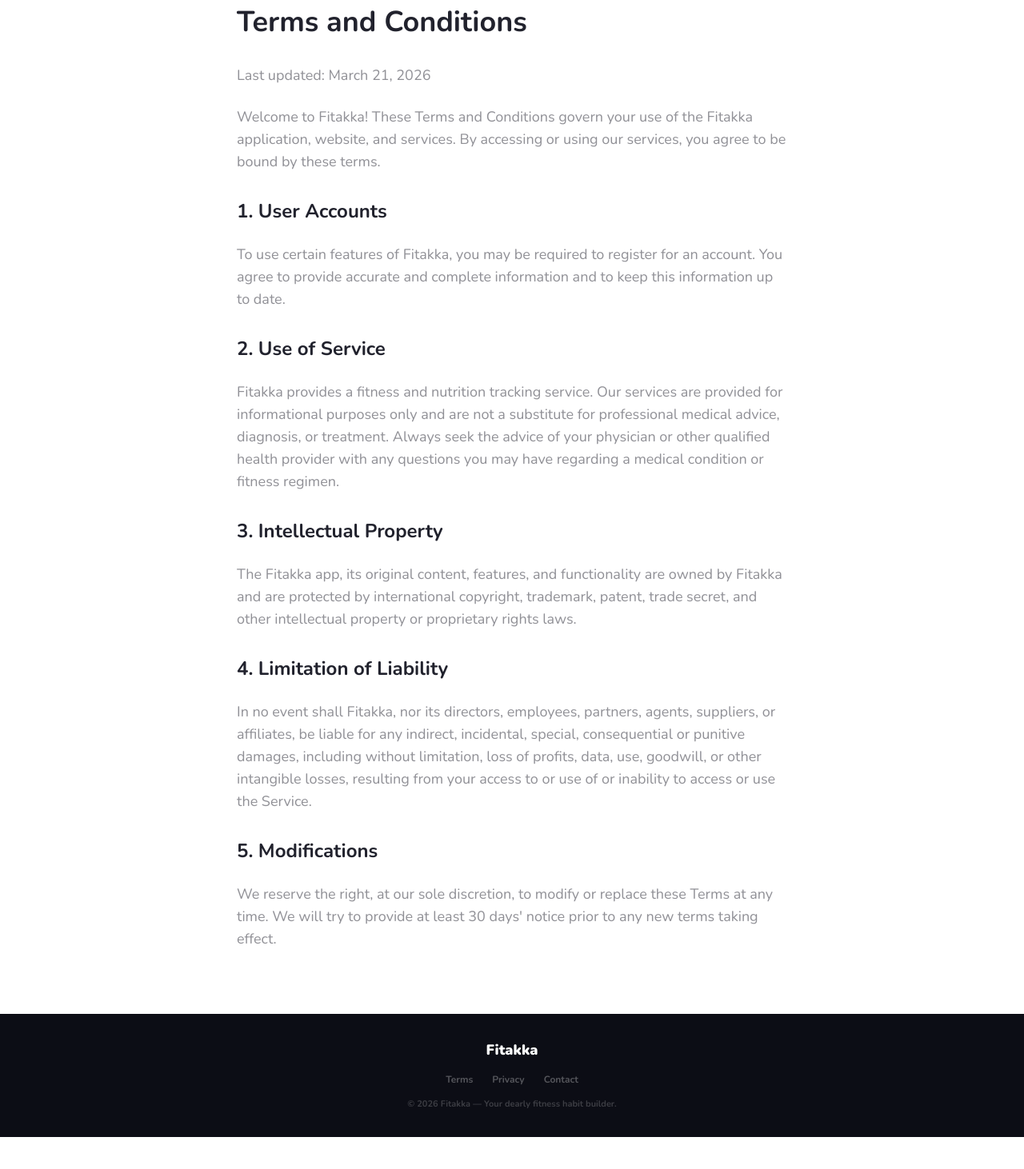
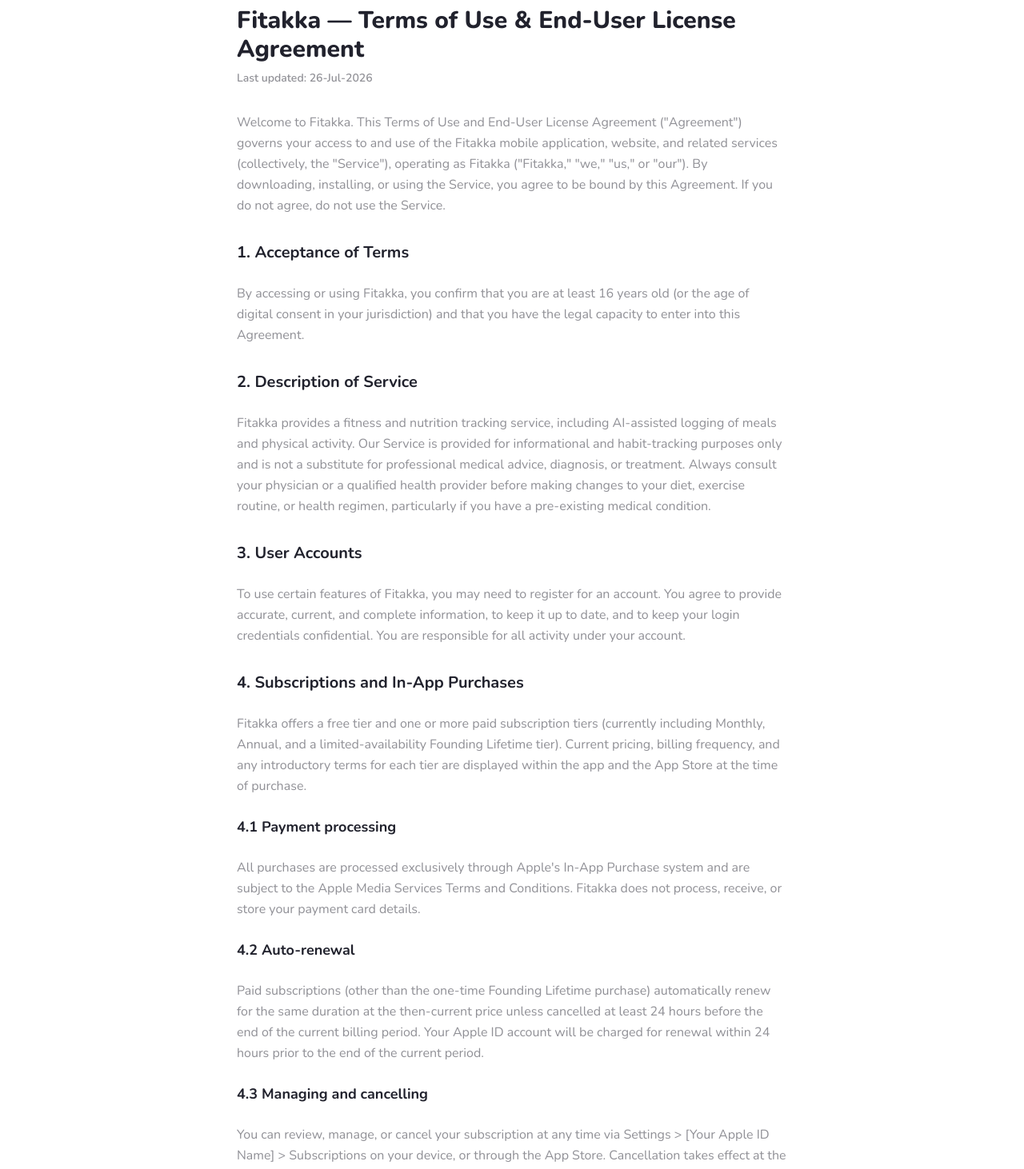
Before and after one commit to AarunPalanisamy/fitakka-web, a Next.js app: page /terms in a window 1280 px wide. Shown: the part 120-1582 px from the top of the page at 80% size. Before the commit the page ends 1542 px from the top, so only its background shows below. Built offline with nearby package versions, Linux system fonts and the light colour scheme.

Commit message:
Update Terms & Conditions with custom EULA and subscription policies

```diff
--- a/src/app/terms/page.tsx
+++ b/src/app/terms/page.tsx
@@ -7,31 +7,127 @@
     <main className="min-h-screen flex flex-col font-nunito bg-white text-ink">
       <Navbar />
       <div className="flex-grow pt-32 pb-20 px-8 md:px-10 max-w-3xl mx-auto">
-        <h1 className="text-4xl font-bold mb-8 text-ink">Terms and Conditions</h1>
-        <div className="space-y-6 text-lg text-ink-50">
-          <p>Last updated: {new Date().toLocaleDateString('en-US', { year: 'numeric', month: 'long', day: 'numeric' })}</p>
+        <h1 className="text-3xl font-extrabold mb-2 text-ink">Fitakka — Terms of Use & End-User License Agreement</h1>
+        <p className="text-sm text-ink-50 mb-8 font-semibold">Last updated: 26-Jul-2026</p>
+
+        <div className="space-y-6 text-base text-ink-50 leading-relaxed">
           <p>
-            Welcome to Fitakka! These Terms and Conditions govern your use of the Fitakka application, website, and services. By accessing or using our services, you agree to be bound by these terms.
+            Welcome to Fitakka. This Terms of Use and End-User License Agreement ("Agreement") governs your access to and use of the Fitakka mobile application, website, and related services (collectively, the "Service"), operating as Fitakka ("Fitakka," "we," "us," or "our"). By downloading, installing, or using the Service, you agree to be bound by this Agreement. If you do not agree, do not use the Service.
           </p>
-          <h2 className="text-2xl font-bold text-ink mt-8">1. User Accounts</h2>
+
+          <h2 className="text-xl font-bold text-ink mt-8">1. Acceptance of Terms</h2>
           <p>
-            To use certain features of Fitakka, you may be required to register for an account. You agree to provide accurate and complete information and to keep this information up to date.
+            By accessing or using Fitakka, you confirm that you are at least 16 years old (or the age of digital consent in your jurisdiction) and that you have the legal capacity to enter into this Agreement.
           </p>
-          <h2 className="text-2xl font-bold text-ink mt-8">2. Use of Service</h2>
+
+          <h2 className="text-xl font-bold text-ink mt-8">2. Description of Service</h2>
           <p>
-            Fitakka provides a fitness and nutrition tracking service. Our services are provided for informational purposes only and are not a substitute for professional medical advice, diagnosis, or treatment. Always seek the advice of your physician or other qualified health provider with any questions you may have regarding a medical condition or fitness regimen.
+            Fitakka provides a fitness and nutrition tracking service, including AI-assisted logging of meals and physical activity. Our Service is provided for informational and habit-tracking purposes only and is not a substitute for professional medical advice, diagnosis, or treatment. Always consult your physician or a qualified health provider before making changes to your diet, exercise routine, or health regimen, particularly if you have a pre-existing medical condition.
           </p>
-          <h2 className="text-2xl font-bold text-ink mt-8">3. Intellectual Property</h2>
+
+          <h2 className="text-xl font-bold text-ink mt-8">3. User Accounts</h2>
           <p>
-            The Fitakka app, its original content, features, and functionality are owned by Fitakka and are protected by international copyright, trademark, patent, trade secret, and other intellectual property or proprietary rights laws.
+            To use certain features of Fitakka, you may need to register for an account. You agree to provide accurate, current, and complete information, to keep it up to date, and to keep your login credentials confidential. You are responsible for all activity under your account.
           </p>
-          <h2 className="text-2xl font-bold text-ink mt-8">4. Limitation of Liability</h2>
+
+          <h2 className="text-xl font-bold text-ink mt-8">4. Subscriptions and In-App Purchases</h2>
           <p>
-            In no event shall Fitakka, nor its directors, employees, partners, agents, suppliers, or affiliates, be liable for any indirect, incidental, special, consequential or punitive damages, including without limitation, loss of profits, data, use, goodwill, or other intangible losses, resulting from your access to or use of or inability to access or use the Service.
+            Fitakka offers a free tier and one or more paid subscription tiers (currently including Monthly, Annual, and a limited-availability Founding Lifetime tier). Current pricing, billing frequency, and any introductory terms for each tier are displayed within the app and the App Store at the time of purchase.
           </p>
-          <h2 className="text-2xl font-bold text-ink mt-8">5. Modifications</h2>
+
+          <h3 className="text-lg font-bold text-ink mt-6">4.1 Payment processing</h3>
           <p>
-            We reserve the right, at our sole discretion, to modify or replace these Terms at any time. We will try to provide at least 30 days' notice prior to any new terms taking effect.
+            All purchases are processed exclusively through Apple's In‑App Purchase system and are subject to the Apple Media Services Terms and Conditions. Fitakka does not process, receive, or store your payment card details.
+          </p>
+
+          <h3 className="text-lg font-bold text-ink mt-6">4.2 Auto-renewal</h3>
+          <p>
+            Paid subscriptions (other than the one-time Founding Lifetime purchase) automatically renew for the same duration at the then-current price unless cancelled at least 24 hours before the end of the current billing period. Your Apple ID account will be charged for renewal within 24 hours prior to the end of the current period.
+          </p>
+
+          <h3 className="text-lg font-bold text-ink mt-6">4.3 Managing and cancelling</h3>
+          <p>
+            You can review, manage, or cancel your subscription at any time via Settings &gt; [Your Apple ID Name] &gt; Subscriptions on your device, or through the App Store. Cancellation takes effect at the end of the current billing period, and you'll keep access to paid features until then.
+          </p>
+
+          <h3 className="text-lg font-bold text-ink mt-6">4.4 Refunds</h3>
+          <p>
+            All billing and refund requests are handled directly by Apple, not by Fitakka, under Apple's App Store refund policies. To request a refund, use <a href="https://reportaproblem.apple.com" target="_blank" rel="noopener noreferrer" className="text-purple hover:underline">reportaproblem.apple.com</a> or contact Apple Support.
+          </p>
+
+          <h3 className="text-lg font-bold text-ink mt-6">4.5 Price changes</h3>
+          <p>
+            We may change subscription pricing from time to time. Changes apply from your next renewal date, and we will provide advance notice where required by law or by Apple's guidelines.
+          </p>
+
+          <h2 className="text-xl font-bold text-ink mt-8">5. License Grant and Restrictions</h2>
+          <p>
+            This Agreement is concluded solely between you and Fitakka, and not with Apple. Fitakka, not Apple, is solely responsible for the Service and its content.
+          </p>
+          <p>
+            Subject to your compliance with this Agreement, Fitakka grants you a limited, non-exclusive, non-transferable, revocable license to use the Fitakka app on any Apple-branded device that you own or control, as permitted by Apple's Usage Rules — including use via other accounts associated with you through Family Sharing, where applicable.
+          </p>
+          <p>
+            You may not: (a) copy, modify, reverse-engineer, or create derivative works of the app; (b) sell, rent, lease, sublicense, or redistribute the app; or (c) use the Service for any unlawful purpose or in a manner that violates any third party's rights.
+          </p>
+
+          <h2 className="text-xl font-bold text-ink mt-8">6. Maintenance and Support</h2>
+          <p>
+            Fitakka, not Apple, is solely responsible for providing any maintenance and support for the Service. Apple has no obligation whatsoever to furnish maintenance or support services for the app. For support, contact us at <a href="mailto:hello@fitakka.app" className="text-purple hover:underline">hello@fitakka.app</a>.
+          </p>
+
+          <h2 className="text-xl font-bold text-ink mt-8">7. Warranty Disclaimer</h2>
+          <p>
+            Fitakka, not Apple, is solely responsible for any product warranties, whether express or implied by law, to the extent not effectively disclaimed. THE SERVICE IS PROVIDED "AS IS" AND "AS AVAILABLE," WITHOUT WARRANTIES OF ANY KIND, WHETHER EXPRESS OR IMPLIED.
+          </p>
+          <p>
+            In the event the app fails to conform to any applicable warranty, you may notify Apple, and Apple will refund the applicable purchase price to you. To the maximum extent permitted by law, Apple will have no other warranty obligation whatsoever with respect to the app, and any other claims, losses, or damages arising from a warranty failure are Fitakka's sole responsibility.
+          </p>
+
+          <h2 className="text-xl font-bold text-ink mt-8">8. Product Claims</h2>
+          <p>
+            Fitakka, not Apple, is responsible for addressing any claims by you or any third party relating to the Service or your possession and use of it, including: (i) product liability claims; (ii) any claim that the Service fails to conform to an applicable legal or regulatory requirement; and (iii) claims arising under consumer protection, privacy, or similar legislation.
+          </p>
+
+          <h2 className="text-xl font-bold text-ink mt-8">9. Intellectual Property</h2>
+          <p>
+            The Fitakka app, its content, features, and functionality are owned by Fitakka and are protected by applicable copyright, trademark, and other intellectual property laws. In the event of any third-party claim that the Service or your use of it infringes that party's intellectual property rights, Fitakka, not Apple, will be solely responsible for the investigation, defense, settlement, and discharge of any such claim.
+          </p>
+
+          <h2 className="text-xl font-bold text-ink mt-8">10. Legal and Export Compliance</h2>
+          <p>
+            By using the Service, you represent that you are not located in a country subject to a U.S. Government embargo or designated by the U.S. Government as "terrorist-supporting," and that you are not listed on any U.S. Government list of prohibited or restricted parties.
+          </p>
+
+          <h2 className="text-xl font-bold text-ink mt-8">11. Third-Party Terms</h2>
+          <p>
+            Your use of the Service must comply with any other applicable third-party agreements you are subject to (for example, your mobile carrier's data plan terms). Fitakka is not responsible for any violation of such third-party agreements arising from your use of the Service.
+          </p>
+
+          <h2 className="text-xl font-bold text-ink mt-8">12. Apple as Third-Party Beneficiary</h2>
+          <p>
+            You acknowledge and agree that Apple and Apple's subsidiaries are third-party beneficiaries of this Agreement, and that upon your acceptance of this Agreement, Apple will have the right (and will be deemed to have accepted the right) to enforce this Agreement against you as a third-party beneficiary.
+          </p>
+
+          <h2 className="text-xl font-bold text-ink mt-8">13. Limitation of Liability</h2>
+          <p>
+            To the maximum extent permitted by applicable law, Fitakka and its officers, employees, and affiliates will not be liable for any indirect, incidental, special, consequential, or punitive damages, including loss of profits, data, goodwill, or other intangible losses, arising from your access to or use of, or inability to access or use, the Service. Nothing in this Agreement limits any liability that cannot be limited under applicable law.
+          </p>
+
+          <h2 className="text-xl font-bold text-ink mt-8">14. Governing Law and Disputes</h2>
+          <p>
+            This Agreement is governed by the laws of India, without regard to conflict-of-law principles, and the courts of Chennai, India will have exclusive jurisdiction over any dispute arising from it.
+          </p>
+
+          <h2 className="text-xl font-bold text-ink mt-8">15. Changes to This Agreement</h2>
+          <p>
+            We may modify this Agreement at any time. We will provide at least 30 days' notice before material changes take effect, where required by law. Continued use of the Service after changes take effect constitutes acceptance of the revised Agreement.
+          </p>
+
+          <h2 className="text-xl font-bold text-ink mt-8">16. Contact Information</h2>
+          <p>
+            <strong>Name:</strong> Arun Palanisamy<br />
+            <strong>Email:</strong> <a href="mailto:arunpalanisamy21@gmail.com" className="text-purple hover:underline">arunpalanisamy21@gmail.com</a>
           </p>
         </div>
       </div>
```
